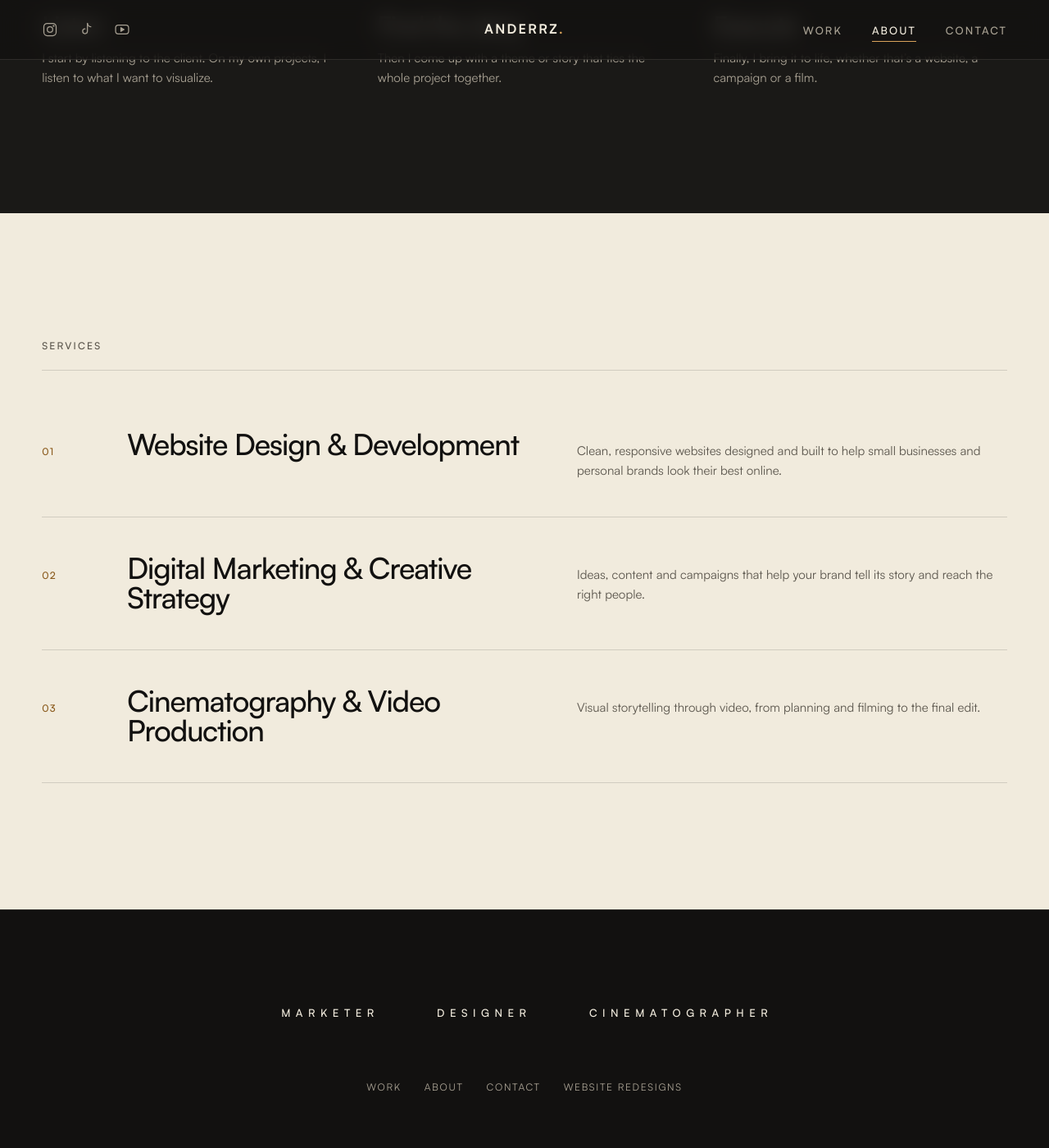
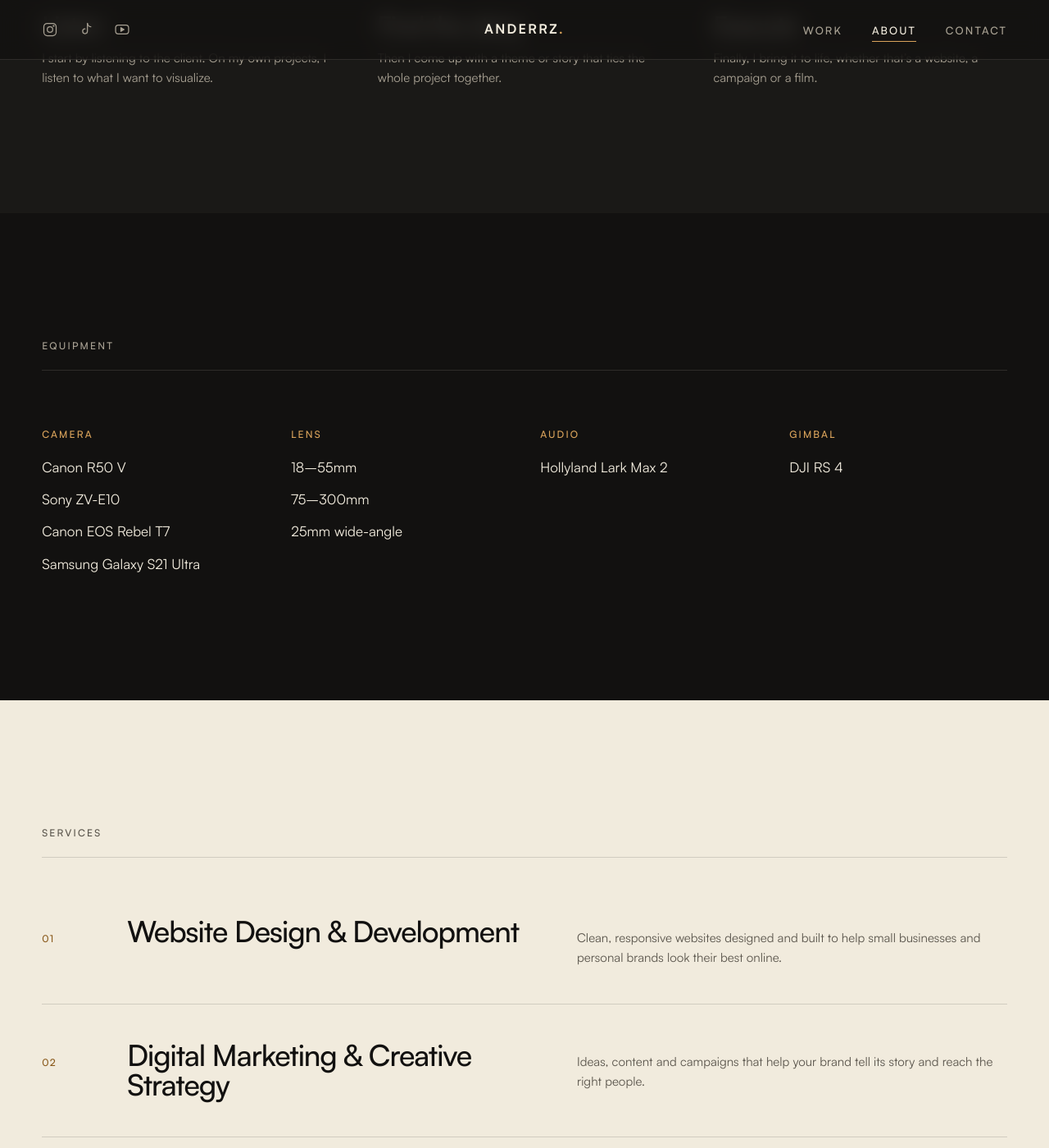
Before and after one commit to Anderrzx/anderrz.portfolio.github.io, a Jekyll site: the page built from about/index.html, in a window 1280 px wide and 1400 px high, scrolled down 1598 px. Shown: the whole window at 82% size. Built offline with Jekyll 4.4.1, drawn with Linux system fonts in a browser that asks for light colours; before the commit the page ends 2975 px from its top, so only the background shows below that.

Commit message:
About: add equipment grouped by Camera, Lens, Audio, Gimbal
Co-Authored-By: Claude Opus 5.5 <noreply@anthropic.com>

```diff
--- a/_data/equipment.yml
+++ b/_data/equipment.yml
@@ -1,8 +1,24 @@
-# Equipment shown on the About page. The section stays hidden while this list is empty.
-# To add gear, remove the "[]" below and list one item per line, for example:
-#
-# - Sony A7 IV
-# - DJI Mini 4 Pro
-# - DaVinci Resolve
+# Equipment shown on the About page, grouped by type.
+# Add an item under "items", or copy a whole group block to add a new type.
+# The section is hidden if this list is empty.
 
-[]
+- group: Camera
+  items:
+    - Canon R50 V
+    - Sony ZV-E10
+    - Canon EOS Rebel T7
+    - Samsung Galaxy S21 Ultra
+
+- group: Lens
+  items:
+    - 18–55mm
+    - 75–300mm
+    - 25mm wide-angle
+
+- group: Audio
+  items:
+    - Hollyland Lark Max 2
+
+- group: Gimbal
+  items:
+    - DJI RS 4
--- a/about/index.html
+++ b/about/index.html
@@ -64,11 +64,18 @@ permalink: /about/
             <h2 id="equipment-title" class="eyebrow eyebrow-heading reveal">Equipment</h2>
         </div>
 
-        <ul class="equipment-list">
-            {% for item in equipment %}
-            <li class="reveal">{{ item }}</li>
+        <div class="equipment-grid">
+            {% for group in equipment %}
+            <div class="equipment-group reveal">
+                <h3 class="equipment-group-title">{{ group.group }}</h3>
+                <ul class="equipment-list">
+                    {% for item in group.items %}
+                    <li>{{ item }}</li>
+                    {% endfor %}
+                </ul>
+            </div>
             {% endfor %}
-        </ul>
+        </div>
     </div>
 </section>
 {% endif %}
--- a/assets/css/main.css
+++ b/assets/css/main.css
@@ -889,20 +889,30 @@ a.project-link:hover .project-placeholder {
     font-size: 0.9375rem;
 }
 
-/* Equipment: a simple list of gear */
+/* Equipment: gear grouped by type (Camera, Lens, Audio, Gimbal) */
+.equipment-grid {
+    display: grid;
+    grid-template-columns: repeat(4, 1fr);
+    gap: 40px clamp(24px, 3vw, 48px);
+}
+
+.equipment-group-title {
+    margin-bottom: 20px;
+    color: var(--accent);
+    font-size: 0.75rem;
+    font-weight: 500;
+    letter-spacing: 0.18em;
+    text-transform: uppercase;
+}
+
 .equipment-list {
-    display: grid;
-    grid-template-columns: repeat(3, 1fr);
-    gap: 16px clamp(32px, 4vw, 56px);
+    display: flex;
+    flex-direction: column;
+    gap: 12px;
     margin: 0;
     padding: 0;
     list-style: none;
-    font-size: 1.125rem;
-}
-
-.equipment-list li {
-    padding-bottom: 16px;
-    border-bottom: 1px solid var(--line);
+    font-size: 1.0625rem;
 }
 
 /* ===== Contact page ===== */
@@ -1325,9 +1335,12 @@ a.project-link:hover .project-placeholder {
     }
 
     .approach-list,
-    .equipment-list,
     .contact-layout {
         grid-template-columns: 1fr;
+    }
+
+    .equipment-grid {
+        grid-template-columns: repeat(2, 1fr);
     }
 
     .sign-list,
```
